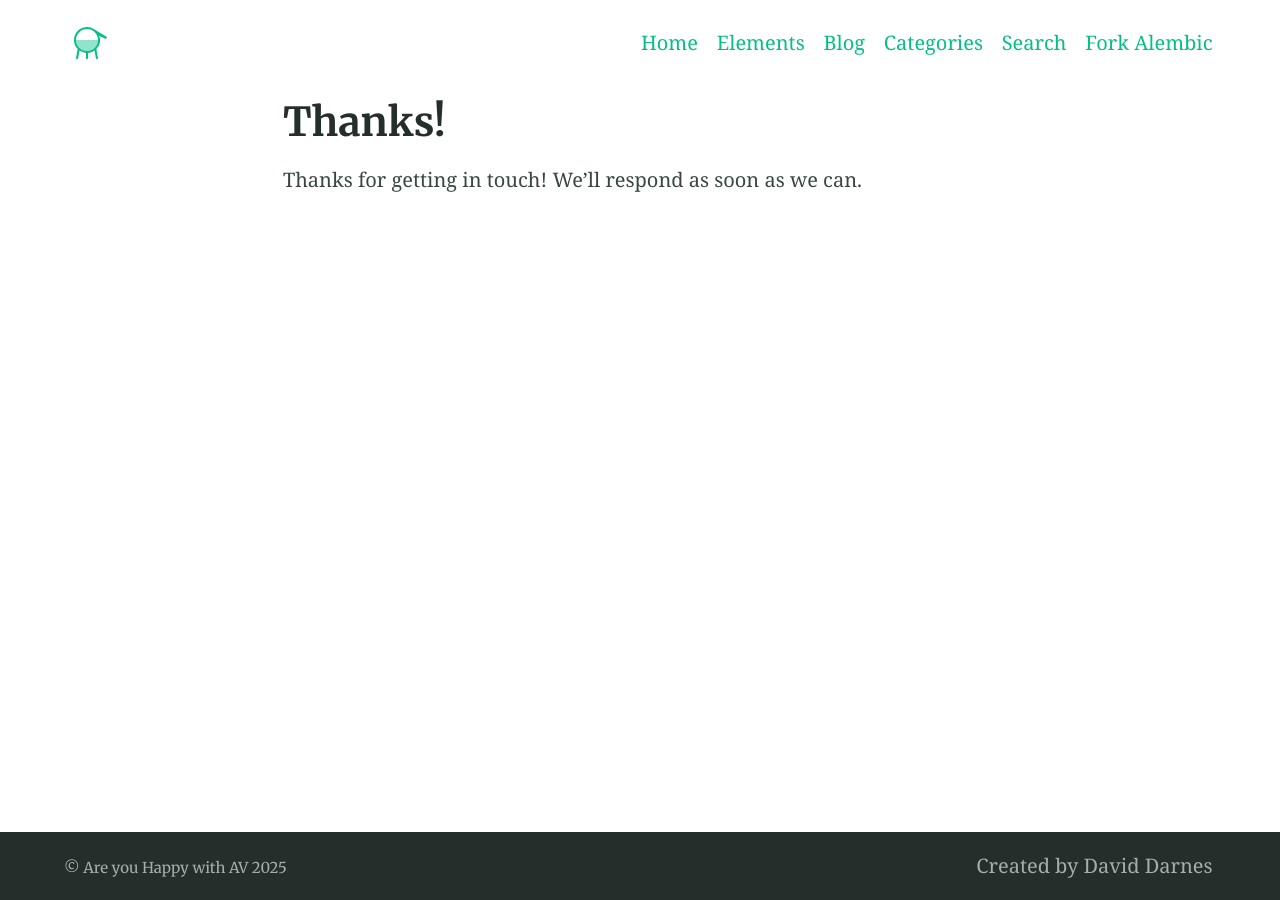
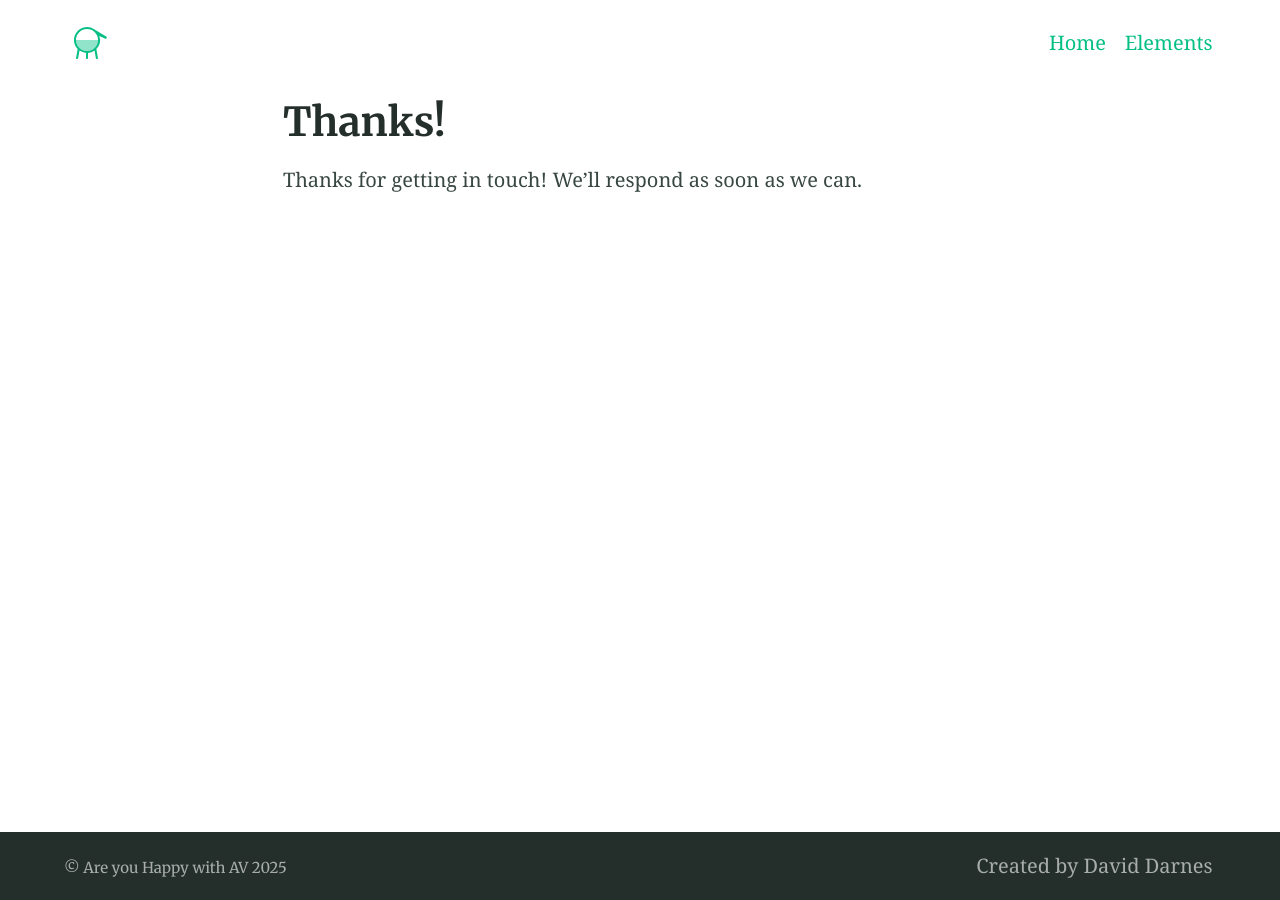
Before and after one commit to Are-You-Happy-with-AV/are-you-happy-with-av.github.io, a Jekyll site: the page built from thanks.md, in a window 1280 px wide. Built offline with Jekyll 4.4.1, drawn with Linux system fonts in a browser that asks for light colours; part of the change alters nothing that is shown.

Commit message:
Update _config.yml

```diff
--- a/_config.yml
+++ b/_config.yml
@@ -95,7 +95,7 @@ encoding: utf-8 # Make sure the encoding is right
 lang: en-GB # Set the site language
 title: "Are you Happy with AV" # Site name or title, also used in jekyll-seo-tag
 logo: "/assets/logos/logo.svg" # Site logo, also used in jekyll-seo-tag
-description: "The prospect of wide-scale development of automated vehicles (AVs) is due to advances in, e.g., robotics, computational power, communications, sensor technologies, and the recognition performance by using artificial intelligence technology. AV brings novel interactions to human users as drivers, passengers, and other human traffic partners undoubtedly. Human-machine interface (HMI) and recommendations of AV kinematics behavior have been widely studied to build appropriate interaction and communication between AV and human users to calibrate trust and improve actual and perceived safety,  efficiency, comfort, prosociality, etc. User experience (UX) correlates trust and has mutual influence with multiple factors, including motion sickness, comfort, and other subjective feelings. However, it is still unclear how to achieve a better-integrated user experience in AV-human interactions. How UX and other human factors influence each other is widely unknown. This workshop aims to bring together multidisciplinary researchers from academia and industry to discuss the impact factors and potential approaches to improve user experience inside and outside automated vehicles. It is an open platform that includes interdisciplinary researchers from engineering, cognitive psychology, computer science, informatics, sociology, and design to integrate the ideas and obtain inspirations." # Site description and default description, also used in jekyll-seo-tag
+description: "xxx" # Site description and default description, also used in jekyll-seo-tag
 url: "https://alembic.darn.es" # Site url, also used in jekyll-seo-tag
 baseurl: ""
 repo: "https://github.com/daviddarnes/alembic"
@@ -125,14 +125,14 @@ navigation_header:
   url: /
 - title: Elements
   url: /elements/
-- title: Blog
-  url: /blog/
-- title: Categories
-  url: /categories/
-- title: Search
-  url: /search/
-- title: Fork Alembic
-  url: https://github.com/daviddarnes/alembic
+# - title: Blog
+#   url: /blog/
+# - title: Categories
+#   url: /categories/
+# - title: Search
+#   url: /search/
+# - title: Fork Alembic
+#   url: https://github.com/daviddarnes/alembic
 
 navigation_footer:
 - title: Created by David Darnes
```
